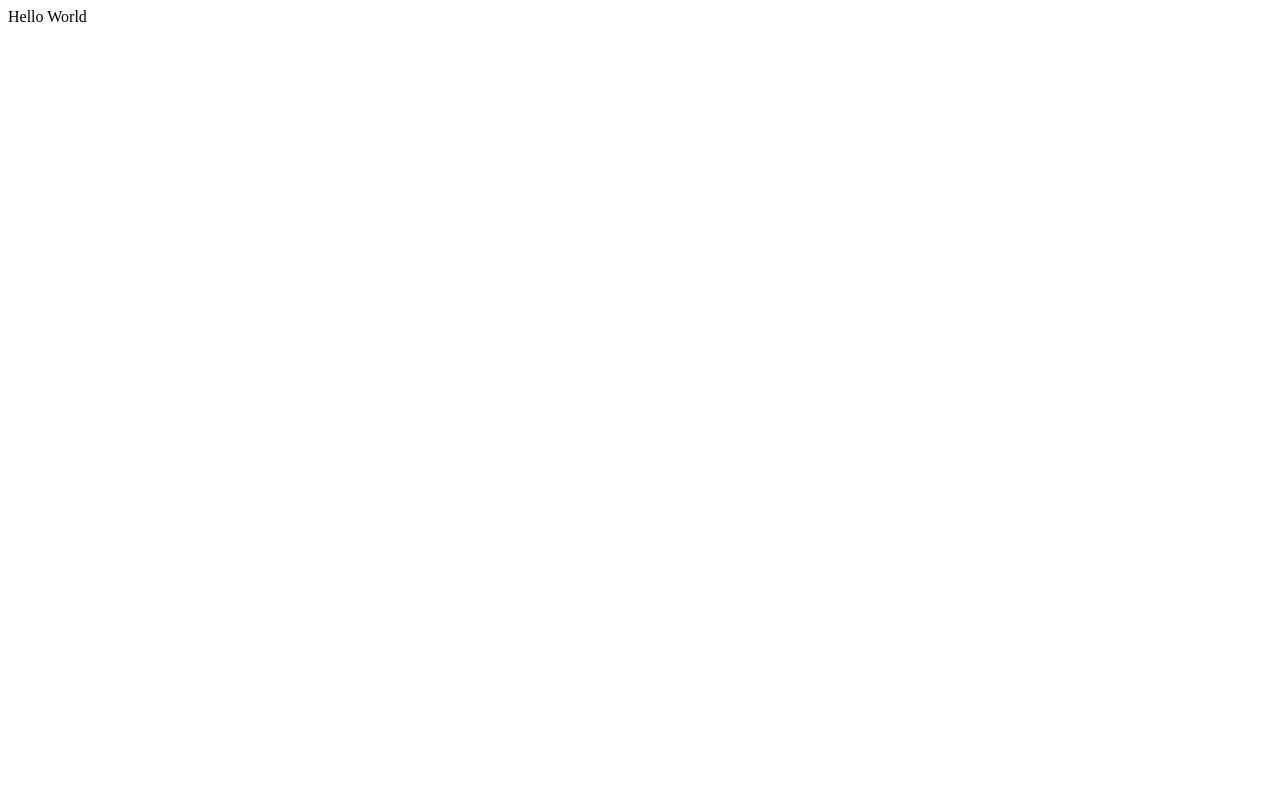
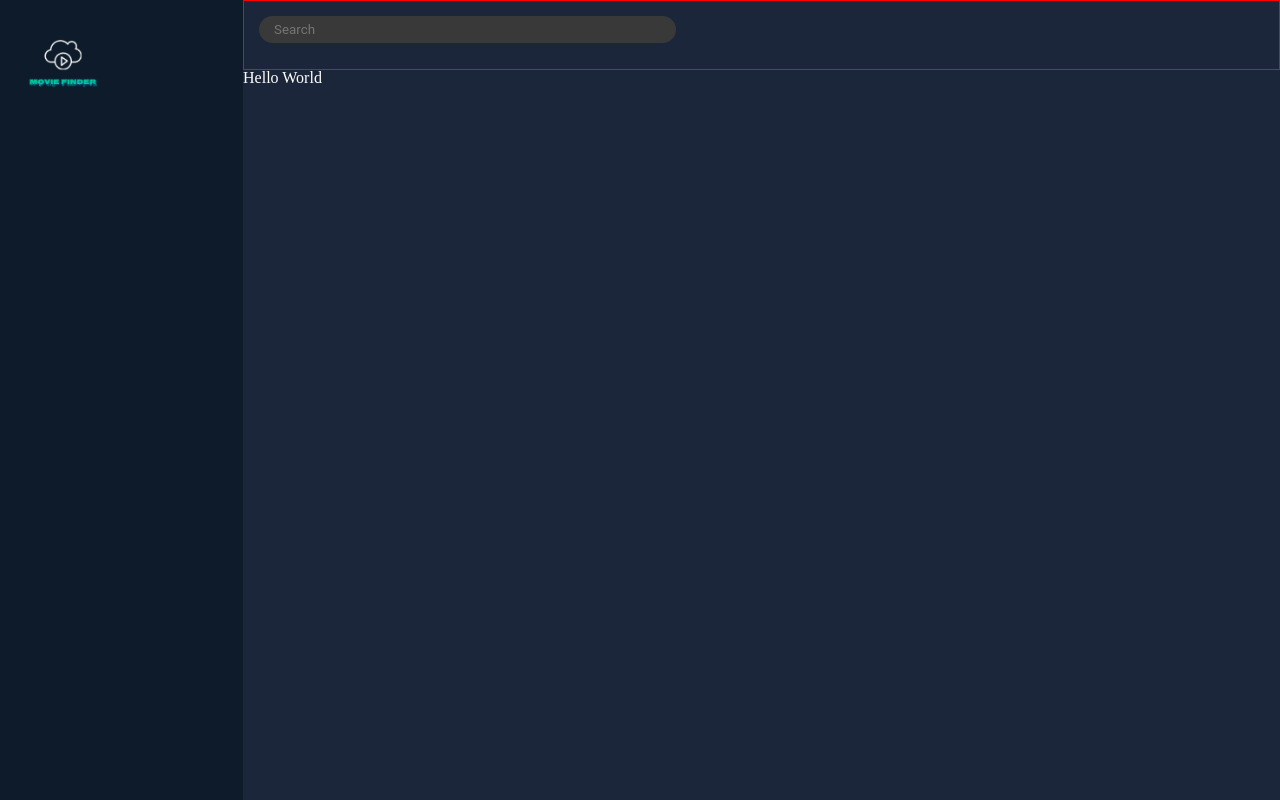
Before and after one commit to anabassoua/final-project, a React (Create React App) app in the folder client/: page / in a window 1280 px wide. Built offline with nearby package versions, Linux system fonts and the light colour scheme.

Commit message:
Askia Nabassoua

```diff
--- a/client/src/App.js
+++ b/client/src/App.js
@@ -1,5 +1,32 @@
+import styled from "styled-components";
+import { BrowserRouter, Routes, Route } from "react-router-dom";
+import GlobalStyles from "./components/GlobalStyles";
+import SideBar from "./SideBar";
+import Homepage from "./Homepage";
+import Header from "./Header";
+
 const App = () => {
-  return <main>Hello World</main>;
+  return (
+    <BrowserRouter>
+      <GlobalStyles />
+      <Main>
+        <SideBar />
+        <Div>
+          <Header />
+          <Routes>
+            <Route path="/" element={<Homepage />} />
+          </Routes>
+        </Div>
+      </Main>
+    </BrowserRouter>
+  );
 };
 
+const Main = styled.div`
+  display: flex;
+`;
+
+const Div = styled.div`
+  width: 100%;
+`;
 export default App;
--- /dev/null
+++ b/client/src/Header.js
@@ -0,0 +1,27 @@
+import styled from "styled-components";
+
+const Header = () => {
+  return (
+    <Container>
+      <Input type="text" placeholder="Search"></Input>
+    </Container>
+  );
+};
+
+const Container = styled.div`
+  padding: 15px;
+  height: 70px;
+  width: auto;
+  border: 1px solid red;
+`;
+
+const Input = styled.input`
+  width: 400px;
+  height: 25px;
+  background-color: #393939;
+  border-radius: 20px;
+  border: none;
+  color: #fff;
+  padding-left: 15px;
+`;
+export default Header;
--- /dev/null
+++ b/client/src/Homepage.js
@@ -0,0 +1,7 @@
+import styled from "styled-components";
+
+const HomePage = () => {
+  return <div>Hello World</div>;
+};
+
+export default HomePage;
--- /dev/null
+++ b/client/src/SideBar.js
@@ -0,0 +1,25 @@
+import styled from "styled-components";
+import Logo from "./assets/logo.png";
+const SideBar = () => {
+  return (
+    <BarContainer>
+      <div>
+        <Img src={Logo}></Img>
+      </div>
+    </BarContainer>
+  );
+};
+
+const BarContainer = styled.div`
+  color: #fff;
+  background-color: var(--richblack-bg);
+  width: 300px;
+  height: 100vh;
+`;
+
+const Img = styled.img`
+  height: 130px;
+  width: 130px;
+  border-radius: 50%;
+`;
+export default SideBar;
--- a/client/src/components/GlobalStyles.js
+++ b/client/src/components/GlobalStyles.js
@@ -1,10 +1,13 @@
-import { createGlobalStyles } from "styled-components";
+import { createGlobalStyle } from "styled-components";
 
-export default createGlobalStyles`
+export default createGlobalStyle`
 :root{
     --richblack-bg: #0d1b2a;
     --oxfordblue-bg: #1b263b;
+    --font-color: #fff;
     --mint: #00c896;
+    --font-heading: 'Montserrat', sans-serif;
+    --font-body: 'Roboto', sans-serif;
 }
 
 html, body, div, span, h1, h2, h3, h4, img, em, ol, ul, li, form, nav, footer, header, p{
@@ -15,4 +18,17 @@ html, body, div, span, h1, h2, h3, h4, img, em, ol, ul, li, form, nav, footer, h
   box-sizing: border-box;
 
 }
+body {
+      line-height: 1;
+      background-color: var(--oxfordblue-bg);
+      color: var( --font-color)
+  }
+
+h1, h2, h3, label, button {
+  font-family: var(--font-heading);
+}
+
+p, a, li, input, span {
+  font-family: var(--font-body)
+}
 `;
```
Also changed, not shown: client/src/assets/avatar_icon.png (added), client/src/assets/logo.png (added).
